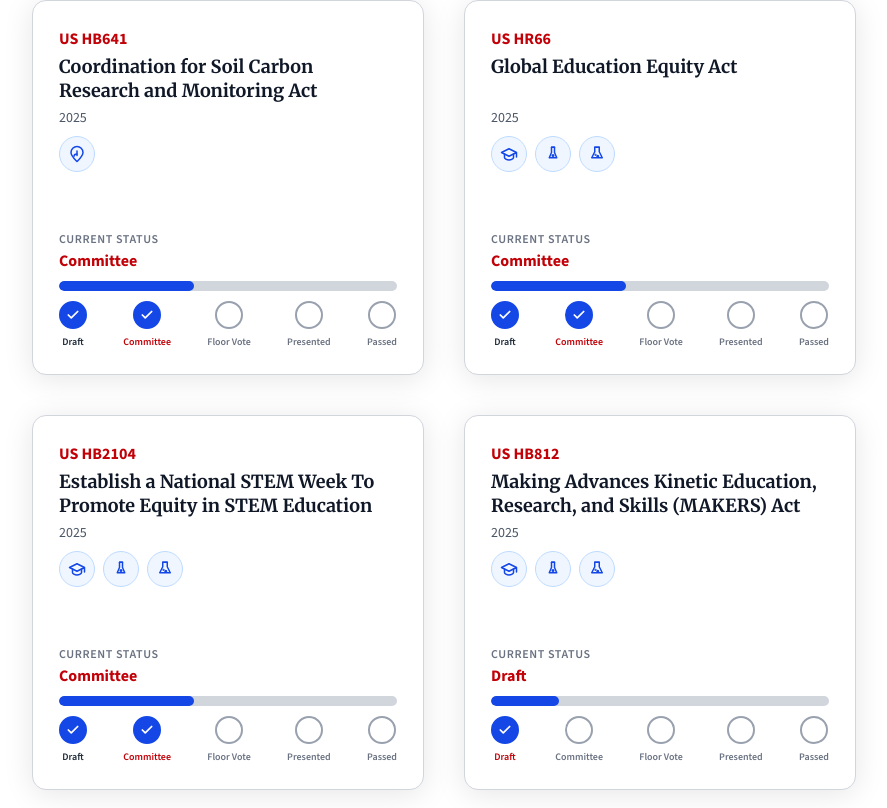
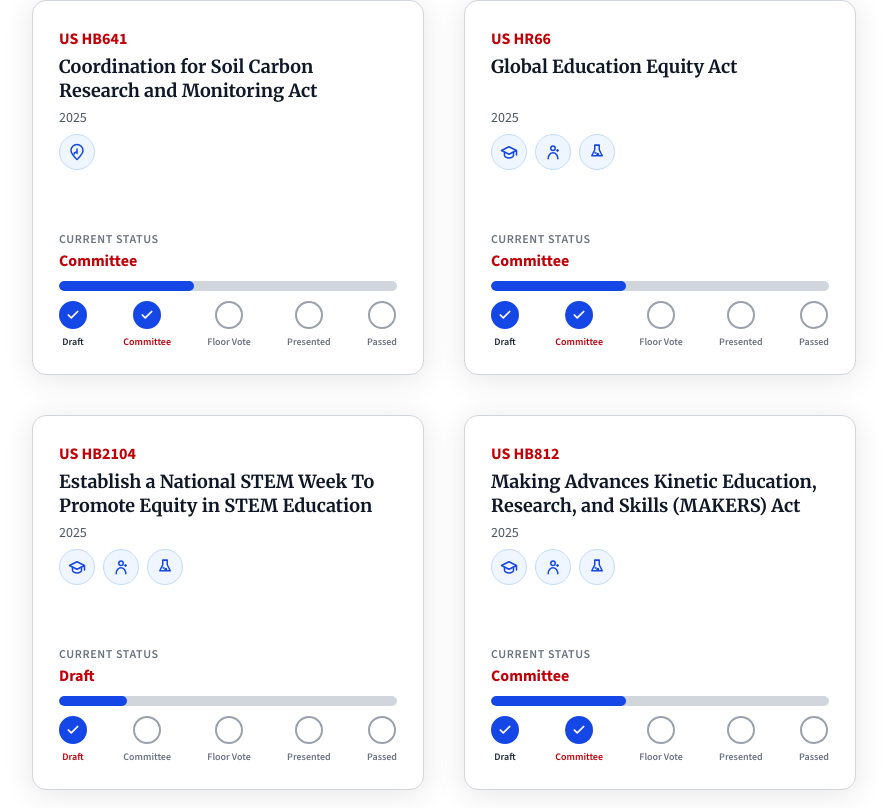
Before and after one commit to swe-ucla/lobbying-website, a React (Create React App) app: page / in a window 1280 px wide. Shown: the part 1892-2700 px from the top of the page, without its empty margins (196-1083 px from the left). Built offline with nearby package versions, Linux system fonts and the light colour scheme.

Commit message:
fixed bill details + updated data to pull from a canonical list of categories

```diff
--- a/src/BillDetail.css
+++ b/src/BillDetail.css
@@ -198,6 +198,24 @@
     text-decoration: underline;
 }
 
+/* ── Credit ── */
+.bd-credit-names {
+    display: flex;
+    flex-wrap: wrap;
+    gap: 10px;
+}
+
+.bd-credit-chip {
+    display: inline-block;
+    background: #f3f4f6;
+    border: 1px solid #e5e7eb;
+    color: #344054;
+    font-size: 14px;
+    font-weight: 600;
+    padding: 8px 16px;
+    border-radius: 20px;
+}
+
 /* ── Responsive ── */
 @media (max-width: 820px) {
     .bill-hero {
--- a/src/BillDetail.js
+++ b/src/BillDetail.js
@@ -64,7 +64,7 @@ function BillDetail() {
                         title={bill.name}
                         date={bill.year.toString()}
                         categories={bill.categories}
-                        status="Committee"
+                        status={bill.status}
                         legiscanLink={bill.legiscanLink}
                         sidebar
                     />
@@ -151,13 +151,13 @@ function BillDetail() {
 
                     {/* Credit */}
                     {bill.contact && (
-                        <section className="bd-section">
+                        <section className="bd-section bd-credit">
                             <h2 className="bd-section-title">Credit</h2>
-                            <p>UCLA Society of Women Engineers (SWE) Lobbying Committee</p>
-                            <p><a href={`mailto:${bill.contact.email}`}>{bill.contact.email}</a></p>
-                            {bill.contact.names.map((name, i) => (
-                                <p key={i}>{name}</p>
-                            ))}
+                            <div className="bd-credit-names">
+                                {bill.contact.names.map((name, i) => (
+                                    <span key={i} className="bd-credit-chip">{name}</span>
+                                ))}
+                            </div>
                         </section>
                     )}
                 </main>
--- a/src/BillWidget.css
+++ b/src/BillWidget.css
@@ -22,7 +22,7 @@
   flex-direction: column;
   gap: 4px;
   text-align: left;
-  margin-bottom: 8px;
+  margin-bottom: 6px;
 }
 
 .bill-number {
@@ -99,14 +99,14 @@
 .bill-meta-sections {
   display: flex;
   flex-direction: column;
-  gap: 16px;
+  gap: 12px;
   margin-bottom: 8px;
 }
 
 .bill-meta-row {
   display: flex;
   flex-direction: column;
-  gap: 8px;
+  gap: 5px;
 }
 
 .bill-meta-label {
--- a/src/BillWidget.js
+++ b/src/BillWidget.js
@@ -1,6 +1,7 @@
 import React from "react";
 import "./BillWidget.css";
 import BillProgressBar from './components/BillProgressBar';
+import { CategoryIcon } from './data/categories';
 
 const STATUSES = ["Draft", "Committee", "Floor Vote", "Presented", "Passed"];
 
@@ -8,53 +9,18 @@ function mapStatusToStep(status) {
   if (!status) return 0;
   const s = status.toLowerCase();
   if (STATUSES.map(st => st.toLowerCase()).includes(s)) return STATUSES.findIndex(st => st.toLowerCase() === s);
-  if (s.includes("passed") && s.includes("referred")) return 3;
-  if (s.includes("passed")) return 4;
+  if (s.includes("enacted") || s.includes("signed by the president") || s.includes("became law")) return 4;
+  if (s.includes("passed") && !s.includes("referred")) return 4;
+  if (s.includes("received in the senate") || s.includes("received in the house") || s.includes("engrossed")) return 3;
+  if (s.includes("reported by") || s.includes("ordered to be reported")) return 2;
+  if (s.includes("passed") && s.includes("referred")) return 2;
+  if (s.includes("floor") || s.includes("vote")) return 2;
   if (s.includes("presented")) return 3;
-  if (s.includes("floor") || s.includes("vote")) return 2;
   if (s.includes("referred") || s.includes("committee") || s.includes("subcommittee")) return 1;
-  if (s.includes("introduced")) return 0;
+  if (s.includes("died") && s.includes("committee")) return 1;
+  if (s.includes("introduced") || s.includes("died")) return 0;
   return 0;
 }
-
-const CategoryIcon = ({ category }) => {
-  const icons = {
-    Education: (
-      <svg width="24" height="24" viewBox="0 0 24 24" fill="none" stroke="#1447e7" strokeWidth="2" strokeLinecap="round" strokeLinejoin="round">
-        <path d="M22 10v6M2 10l10-5 10 5-10 5z" />
-        <path d="M6 12v5c0 1.1 2.7 3 6 3s6-1.9 6-3v-5" />
-      </svg>
-    ),
-    STEM: (
-      <svg width="24" height="24" viewBox="0 0 24 24" fill="none" stroke="#1447e7" strokeWidth="2" strokeLinecap="round" strokeLinejoin="round">
-        <path d="M9 3h6v6l4 8H5l4-8V3z" />
-        <path d="M9 3h6" />
-        <circle cx="13" cy="15" r="1" fill="#1447e7" />
-        <circle cx="10" cy="13" r="0.5" fill="#1447e7" />
-      </svg>
-    ),
-    Inclusivity: (
-      <svg width="24" height="24" viewBox="0 0 24 24" fill="none" stroke="#1447e7" strokeWidth="2" strokeLinecap="round" strokeLinejoin="round">
-        <path d="M10 3h4v7l3 7H7l3-7V3z" />
-        <path d="M10 3h4" />
-        <circle cx="12" cy="14" r="1" fill="#1447e7" />
-      </svg>
-    ),
-    Environment: (
-      <svg width="24" height="24" viewBox="0 0 24 24" fill="none" stroke="#1447e7" strokeWidth="2" strokeLinecap="round" strokeLinejoin="round">
-        <path d="M12 22c4-4 8-7.5 8-12A8 8 0 0 0 4 10c0 4.5 4 8 8 12z" />
-        <path d="M12 12c-2 0-4 1-4 3" />
-        <path d="M12 8v6" />
-      </svg>
-    ),
-    "Human Rights": (
-      <svg width="24" height="24" viewBox="0 0 24 24" fill="none" stroke="#1447e7" strokeWidth="2" strokeLinecap="round" strokeLinejoin="round">
-        <path d="M20.84 4.61a5.5 5.5 0 0 0-7.78 0L12 5.67l-1.06-1.06a5.5 5.5 0 0 0-7.78 7.78L12 21.23l8.84-8.84a5.5 5.5 0 0 0 0-7.78z" />
-      </svg>
-    ),
-  };
-  return icons[category] || null;
-};
 
 function getChambers(billNumber) {
   if (!billNumber) return [];
--- a/src/data/ConciseBillData.js
+++ b/src/data/ConciseBillData.js
@@ -1,152 +1,12 @@
-export const bills = [
-    {
-        id: 1,
-        number: 'US HB730',
-        title: 'Mathematical and Statistical Modeling Education Act',
-        date: '2025',
-        categories: ['Education', 'Inclusivity', 'STEM'],
-        status: 'Draft',
-        summary: 'TBD',
-        details_url: '/bill/hb730'
-    },
-    {
-        id: 2,
-        number: 'US SB382',
-        title: 'Dismantle DEI Act',
-        date: '2025',
-        categories: ['Inclusivity'],
-        status: 'Draft',
-        summary: 'TBD',
-        details_url: '/bill/sb382'
-    },
-    {
-        id: 3,
-        number: 'US HB641',
-        title: 'Coordination for Soil Carbon Research and Monitoring Act',
-        date: '2025',
-        categories: ['Environment'],
-        status: 'Committee',
-        summary: 'TBD',
-        details_url: '/bill/hb641'
-    },
-    {
-        id: 4,
-        number: 'US HR66',
-        title: 'Global Education Equity Act',
-        date: '2025',
-        categories: ['Education', 'Inclusivity', 'STEM'],
-        status: 'Committee',
-        summary: 'TBD',
-        details_url: '/bill/hr66'
-    },
-    {
-        id: 5,
-        number: 'US HB2104',
-        title: 'Establish a National STEM Week To Promote Equity in STEM Education',
-        date: '2025',
-        categories: ['Education', 'Inclusivity', 'STEM'],
-        status: 'Committee',
-        summary: 'TBD',
-        details_url: '/bill/hb2104'
-    },
-    {
-        id: 6,
-        number: 'US HB812',
-        title: 'Making Advances Kinetic Education, Research, and Skills (MAKERS) Act',
-        date: '2025',
-        categories: ['Education', 'Inclusivity', 'STEM'],
-        status: 'Draft',
-        summary: 'TBD',
-        details_url: '/bill/hb812'
-    },
-    {
-        id: 7,
-        number: 'US SB4028',
-        title: 'Women and Underrepresented Minorities in STEM Booster Act',
-        date: '2024',
-        categories: ['Education', 'Inclusivity', 'STEM'],
-        status: 'Draft',
-        summary: 'TBD',
-        details_url: '/bill/sb4028'
-    },
-    {
-        id: 8,
-        number: 'US HR1918',
-        title: 'Farewell to Foam Act',
-        date: '2024',
-        categories: ['Environment'],
-        status: 'Draft',
-        summary: 'TBD',
-        details_url: '/bill/hr1918'
-    },
-    {
-        id: 9,
-        number: 'US HB7841',
-        title: 'The Reproductive Data Privacy and Protection Act',
-        date: '2024',
-        categories: ['Human Rights'],
-        status: 'Draft',
-        summary: 'TBD',
-        details_url: '/bill/hb7841'
-    },
-    {
-        id: 10,
-        number: 'US HB6576',
-        title: 'Full-Service Community Schools Expansion Act',
-        date: '2024',
-        categories: ['Education'],
-        status: 'Draft',
-        summary: 'TBD',
-        details_url: '/bill/hb6576'
-    },
-    {
-        id: 11,
-        number: 'US SB3360',
-        title: 'Full-Service Community School Expansion Act',
-        date: '2024',
-        categories: ['Education'],
-        status: 'Draft',
-        summary: 'TBD',
-        details_url: '/bill/sb3360'
-    },
-    {
-        id: 12,
-        number: 'US HB6235',
-        title: 'Harmful Algal Bloom and Hypoxia Research and Control Amendments Act',
-        date: '2024',
-        categories: ['Environment'],
-        status: 'Draft',
-        summary: 'TBD',
-        details_url: '/bill/hb6235'
-    },
-    {
-        id: 13,
-        number: 'US HB5474',
-        title: 'Jumpstart on College Act',
-        date: '2024',
-        categories: ['Education', 'Inclusivity'],
-        status: 'Draft',
-        summary: 'TBD',
-        details_url: '/bill/hb5474'
-    },
-    {
-        id: 14,
-        number: 'US HB4040',
-        title: 'Recycling and Composting Accountability Act',
-        date: '2024',
-        categories: ['Environment'],
-        status: 'Draft',
-        summary: 'TBD',
-        details_url: '/bill/hb4040'
-    },
-    {
-        id: 15,
-        number: 'US HB403',
-        title: 'Preventing Our Next Natural Disaster Act',
-        date: '2024',
-        categories: ['Environment'],
-        status: 'Draft',
-        summary: 'TBD',
-        details_url: '/bill/hb403'
-    }
-];
+import billData from "./billData";
+
+export const bills = billData.map((bill, i) => ({
+    id: i + 1,
+    number: bill.billNumber,
+    title: bill.name,
+    date: String(bill.year),
+    categories: bill.categories,
+    status: bill.status,
+    summary: bill.significance || bill.issueConclusion || (bill.background && bill.background[0]) || "TBD",
+    details_url: `/bill/${bill.id}`,
+}));
--- /dev/null
+++ b/src/data/categories.js
@@ -0,0 +1,49 @@
+import React from "react";
+
+export const CATEGORIES = {
+  EDUCATION: "Education",
+  INCLUSIVITY: "Inclusivity",
+  STEM: "STEM",
+  ENVIRONMENT: "Environment",
+  HUMAN_RIGHTS: "Human Rights",
+};
+
+export const CATEGORY_ICONS = {
+  [CATEGORIES.EDUCATION]: (
+    <svg width="24" height="24" viewBox="0 0 24 24" fill="none" stroke="#1447e7" strokeWidth="2" strokeLinecap="round" strokeLinejoin="round">
+      <path d="M22 10v6M2 10l10-5 10 5-10 5z" />
+      <path d="M6 12v5c0 1.1 2.7 3 6 3s6-1.9 6-3v-5" />
+    </svg>
+  ),
+  [CATEGORIES.INCLUSIVITY]: (
+    <svg width="24" height="24" viewBox="0 0 24 24" fill="none" stroke="#1447e7" strokeWidth="2" strokeLinecap="round" strokeLinejoin="round">
+      <circle cx="12" cy="7" r="3" />
+      <path d="M5.5 21c0-4.5 2.9-8 6.5-8s6.5 3.5 6.5 8" />
+      <path d="M17 10h2m-1-1v2" />
+    </svg>
+  ),
+  [CATEGORIES.STEM]: (
+    <svg width="24" height="24" viewBox="0 0 24 24" fill="none" stroke="#1447e7" strokeWidth="2" strokeLinecap="round" strokeLinejoin="round">
+      <path d="M9 3h6v6l4 8H5l4-8V3z" />
+      <path d="M9 3h6" />
+      <circle cx="13" cy="15" r="1" fill="#1447e7" />
+      <circle cx="10" cy="13" r="0.5" fill="#1447e7" />
+    </svg>
+  ),
+  [CATEGORIES.ENVIRONMENT]: (
+    <svg width="24" height="24" viewBox="0 0 24 24" fill="none" stroke="#1447e7" strokeWidth="2" strokeLinecap="round" strokeLinejoin="round">
+      <path d="M12 22c4-4 8-7.5 8-12A8 8 0 0 0 4 10c0 4.5 4 8 8 12z" />
+      <path d="M12 12c-2 0-4 1-4 3" />
+      <path d="M12 8v6" />
+    </svg>
+  ),
+  [CATEGORIES.HUMAN_RIGHTS]: (
+    <svg width="24" height="24" viewBox="0 0 24 24" fill="none" stroke="#1447e7" strokeWidth="2" strokeLinecap="round" strokeLinejoin="round">
+      <path d="M20.84 4.61a5.5 5.5 0 0 0-7.78 0L12 5.67l-1.06-1.06a5.5 5.5 0 0 0-7.78 7.78L12 21.23l8.84-8.84a5.5 5.5 0 0 0 0-7.78z" />
+    </svg>
+  ),
+};
+
+export function CategoryIcon({ category }) {
+  return CATEGORY_ICONS[category] || null;
+}
```
Also changed, not shown: src/data/billData.js (+44 -49 lines).
